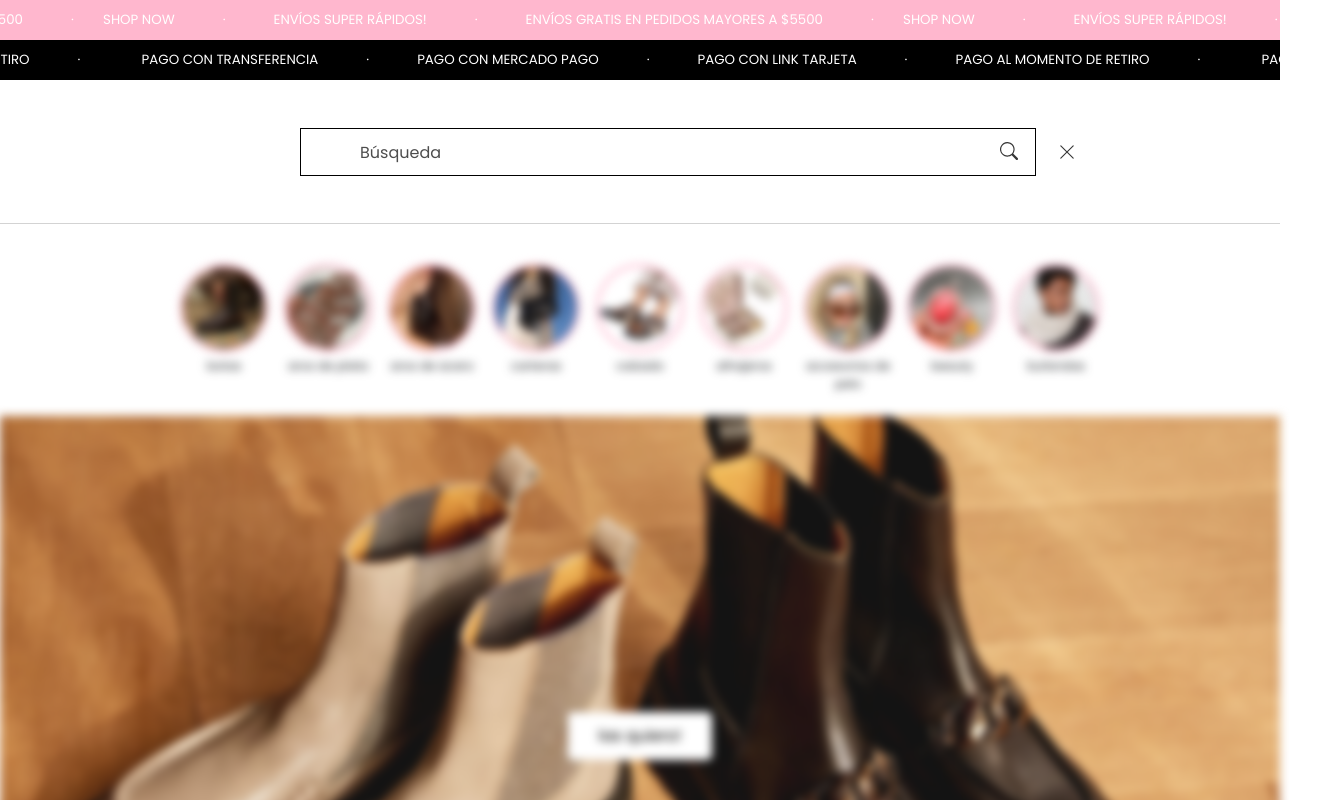
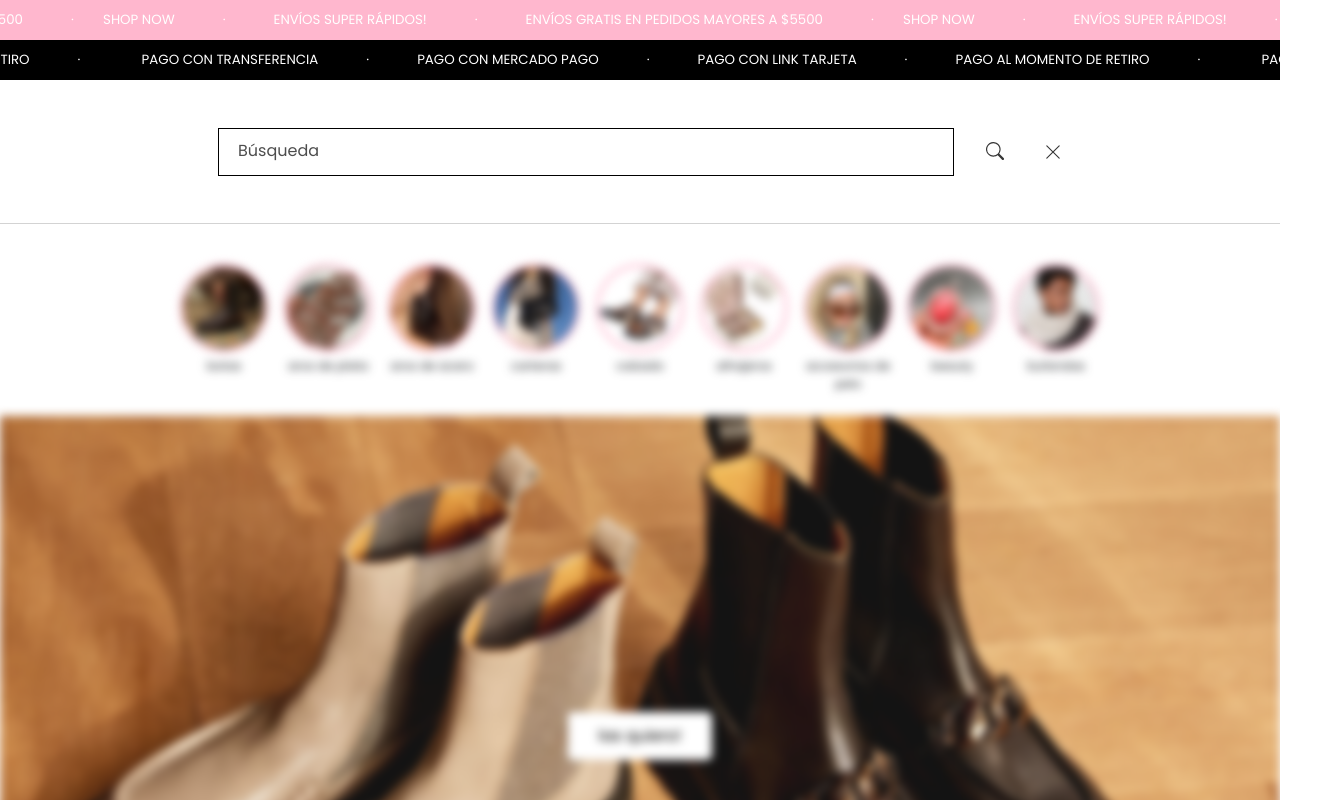
Before and after one commit to lucianatoga/e-shop, a website: page index.html in a window 1280 px wide. Both pictures are taken after a click on the button 65 px from the left and 128 px from the top of the page. Shown: the top 800 px of the page, 1328 px wide, since content can reach past the window. Drawn offline with nearby package versions, Linux system fonts and the light colour scheme; files whose address does not match are found by name.

Commit message:
finished header

```diff
--- a/index.html
+++ b/index.html
@@ -142,7 +142,7 @@
         <section class="previews-container">
             <section class="calzado-section">
                 <h2>calzado hasta 50% OFF</h2>
-                <section class="calzado-cards-container">
+                <section class="calzado-cards-container" id="calzado-cards-container">
                     <div class="calzado-card">
                         <img src="./images/bucanera-negra.webp" alt="" width="100%">
                         <p>Botas Bucaneras Negras</p>
--- a/index.js
+++ b/index.js
@@ -5,8 +5,9 @@
     document.getElementById("title-buttons-section").style.display="none";
     document.getElementById("option-menu-section").style.display="none";
     search_section.style.display="flex";
-    search_section.style.position="absolute";
-    search_section.style.top="0";
+    search_section.style.position="sticky";
+    header.style.zIndex="10";
+    //search_section.style.top="0";
     document.querySelector("main").classList.add("disabled");
     document.querySelector("body").style.overflow="hidden";
     search_visible=true;
@@ -31,16 +32,17 @@
     event.stopPropagation();
 })
 
+// RISE LABEL WHEN FOCUSING ON SEARCH BAR INPUT
 const search_bar_input=document.querySelector('input[name="search"]');
 search_bar_input.addEventListener('focus', ()=>{
     const search_label=document.querySelector('label[for="search"]');
     search_label.style.fontSize="10px";
-    search_label.style.top="3.1rem";
+    search_label.style.bottom="1rem";
 })
 search_bar_input.addEventListener('blur', ()=>{
     const search_label=document.querySelector('label[for="search"]');
     search_label.style.fontSize="1rem";
-    search_label.style.top="3.8rem";
+    search_label.style.bottom="0";
 })
 
 //NAV MENU//
@@ -58,7 +60,6 @@
     if(dropdown_content.classList.contains("dropdown-content-visible")){
         arrow.style.rotate="180deg";
         dropdown_visible=true;
-
         all_dropdowns.forEach(dropdown=>{
             if(dropdown!==dropdown_content && dropdown.classList.contains("dropdown-content-visible")){
                 dropdown.classList.toggle("dropdown-content-visible");
@@ -72,8 +73,9 @@
         dropdown_visible=false;
     }
 }
-// CLOSE DROPDOWNS WHEN CLICKING OUTSIDE
+
 window.addEventListener('click', function(event){
+    // CLOSE DROPDOWNS WHEN CLICKING OUTSIDE
     if(dropdown_visible===true && !links.includes(event.target)){
 
         all_dropdowns.forEach(dropdown=>{
@@ -90,17 +92,26 @@
     }
 });
 
-//HIDE HEADER WHEN SCROLLING UP
+// HIDE HEADER WHEN SCROLLING UP
 const header=document.querySelector('header');
 let lastScroll=0;
 window.addEventListener('scroll', function(){
     let currentScroll=window.pageYOffset||document.documentElement.scrollTop;
-    if(currentScroll>lastScroll){
+    if(currentScroll>lastScroll && currentScroll<=190){
         header.style.position="static";
     }
+    else if(currentScroll>lastScroll && currentScroll>190){
+        header.classList.add("hidden");
+    }
     else{
+        header.classList.remove("hidden");
         header.style.position="sticky";
     }
     lastScroll = currentScroll;
 
 })
+
+//DISPLAY PRODUCTS CARDS
+const calzado_section=document.getElementById("calzado-cards-container");
+
+//CHANGE PICTURE WHEN HOVERING OVER PRODUCT CARD
--- a/scss/layout/_header.scss
+++ b/scss/layout/_header.scss
@@ -53,6 +53,10 @@
     border-bottom: 1px solid rgb(211, 211, 211);
     position:sticky;
     top:0;
+    transition: transform .5s ease;
+}
+header.hidden{
+    transform: translateY(-100%);
 }
 
 
@@ -131,11 +135,11 @@
     justify-content: center;
     align-items: center;
     label{
-        position: absolute;
-        left: 19.5rem;
-        top: 3.8rem;
+        position: relative;
+        right: 45rem;
         pointer-events: none;
         color: rgb(77, 77, 77);
+        width: 4rem;
     }
     input{
         height: 3rem;
--- a/scss/layout/_layout.scss
+++ b/scss/layout/_layout.scss
@@ -1,5 +1,6 @@
 .disabled{
     filter: blur(5px);
+    pointer-events: none;
 }
 .shortcuts{
     height: 12rem;
@@ -109,7 +110,7 @@
     border-radius: 5px;
     width: 8.5rem;
     height: 3rem;
-    font-size: 1.1rem;
+    font-size: 1rem;
     margin: 1rem;
 }
 .info-section{
```
Also changed, not shown: css/styles.css, 1 other file.
